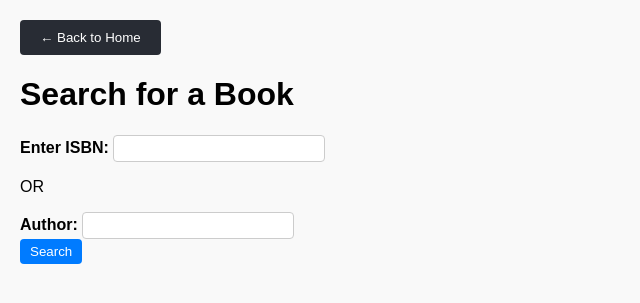
After one commit to JesseNielsen/AV-Solutions_Engineer_Test, a Django app: page /get-book/ in a window 1280 px wide. The commit adds this page. Shown: the top 303 px of the page, without its empty margins (0-640 px from the left). Run offline with Django 5.2, Linux system fonts and the light colour scheme.

Commit message:
Added functionality for the back button, get books, update books price and stock, get top 5 expensive books, delete book, and delete all books. The update and delete functions run into errors and need to be updated.

```diff
--- a/hello_world/core/views.py
+++ b/hello_world/core/views.py
@@ -49,7 +49,8 @@ def add_book(request):
                 price=request.POST['price'],
                 stock_quantity=request.POST['stock_quantity']
             )
-            return redirect('add_book')
+            # return redirect('add_book')
+            return redirect('index/home')
     else:
         return render(request, 'add_book.html')
 
@@ -57,8 +58,84 @@ def add_book(request):
 #TO-DO - Write a function to retrieve the details of an individual book.
 #`GET /books/<isbn>` - Retrieve book details.
 
+def get_book(request):
+    book = None
+    if request.method == 'POST':
+        isbn = request.POST.get('isbn')
+        if isbn:
+            try:
+                book = Book.objects.get(isbn=isbn)
+            except Book.DoesNotExist:
+                book = None
+
+        author = request.POST.get('author')
+        if author:
+            try:
+                book = Book.objects.get(author=author)
+            except Book.DoesNotExist:
+                book = None
+    return render(request, 'get_book.html', {'book': book})
+
+
 #TO-DO - Write a function to update the quantity of a book in stock.
 #`PUT /books/<isbn>` - Update stock quantity.
 
+def update_quantity(request):
+    if request.method == 'POST':
+        # Get the new stock quantity from the form or request data
+        new_quantity = request.POST.get('stock_quantity')
+
+        # Retrieve the book by its ISBN
+        isbn = request.POST.get('isbn')
+        book = Book.objects.get(isbn=isbn)
+
+        # # Validate and update the stock quantity
+        # try:
+        #     new_quantity = new_quantity
+        #     if new_quantity < 0:
+        #         raise ValueError("Stock quantity cannot be negative.")
+        # except ValueError:
+        #     return JsonResponse({'error': 'Invalid quantity. Please enter a valid number.'}, status=400)
+
+        # # Update the stock quantity
+        # book.stock_quantity = new_quantity
+        # book.save()
+
+        # return JsonResponse({
+        #     'message': 'Stock quantity updated successfully.',
+        #     'new_stock_quantity': book.stock_quantity
+        # })
+
+    return render(request, 'get_book.html', {'book': book})
+    # return render(request, 'update_quantity.html', {'book': book})
+
 #TO-DO - Write a function to delete a book from the library.
 #`DELETE /books/<isbn>` - Delete a book.
+
+def delete_book(request, isbn):
+    book = None
+    if request.method == 'POST':
+        # isbn = request.POST.get('isbn')
+        if isbn:
+            try:
+                book = Book.objects.get(isbn=isbn)
+                book.delete();
+            except Book.DoesNotExist:
+                book = None
+
+    return redirect('index')
+
+def delete_books_with_zero_stock(request):
+    if request.method == 'POST':
+        # Filter and delete books with zero stock
+        books_to_delete = Book.objects.filter(stock_quantity=0)
+        count_deleted, _ = books_to_delete.delete()
+
+        return JsonResponse({'message': f'{count_deleted} books deleted.'}, status=200)
+
+    return JsonResponse({'error': 'Invalid request method'}, status=400)
+
+def top_5_expensive_books(request):
+    # Query to get the top 5 most expensive books
+    books = Book.objects.order_by('-price')[:5]
+    return render(request, 'top_5_expensive_books.html', {'books': books})
--- /dev/null
+++ b/hello_world/templates/get_book.html
@@ -0,0 +1,134 @@
+<!DOCTYPE html>
+<html>
+<head>
+    <title>Get Book By ISBN</title>
+    <style>
+        body {
+            font-family: Arial, sans-serif;
+            margin: 20px;
+            background-color: #f9f9f9;
+        }
+
+        h2 {
+            color: #333;
+        }
+
+        form {
+            margin-bottom: 20px;
+        }
+
+        label {
+            font-weight: bold;
+        }
+
+        input[type="text"] {
+            width: 200px;
+            padding: 5px;
+            margin-right: 10px;
+            border: 1px solid #ccc;
+            border-radius: 4px;
+        }
+
+        button {
+            padding: 5px 10px;
+            background-color: #007BFF;
+            color: white;
+            border: none;
+            border-radius: 4px;
+            cursor: pointer;
+        }
+
+        button:hover {
+            background-color: #0056b3;
+        }
+
+        .book-info, .update {
+            margin-top: 20px;
+            background-color: #fff;
+            padding: 20px;
+            border: 1px solid #ddd;
+            border-radius: 8px;
+        }
+
+        .book-info p, .update p {
+            margin: 0 0 10px;
+        }
+
+        .error {
+            color: red;
+            font-weight: bold;
+        }
+    </style>
+</head>
+<body>
+    <button class="button" onclick="window.location.href='{% url 'index/home' %}'">← Back to Home</button>
+
+    <h1>Search for a Book</h1>
+
+    <!-- Form to input ISBN -->
+    <form method="POST">
+        {% csrf_token %}
+        <label for="isbn">Enter ISBN:</label>
+        <input type="text" id="isbn" name="isbn"><br>
+        <p>OR</p>
+        <label for="author">Author:</label>
+        <input type="text" id="author" name="author"><br>
+        <button type="submit" >Search</button>
+    </form>
+
+    <!-- Display book details if a book is found -->
+    {% if book %}
+        <div class="book-info">
+            <h3>Book Information:</h3>
+            <p><strong>Title:</strong> {{ book.title }}</p>
+            <p><strong>Author:</strong> {{ book.author }}</p>
+            <p><strong>Published Date:</strong> {{ book.published_date }}</p>
+            <p><strong>ISBN:</strong> {{ book.isbn }}</p>
+            <p><strong>Price:</strong> ${{ book.price }}</p>
+            <p><strong>Stock Quantity:</strong> {{ book.stock_quantity }}</p>
+        </div>
+        <h2>Update</h2>
+        <div class="update">
+        <form method="POST" action="{% url 'update_quantity' %}">
+            {% csrf_token %}
+            <label for="isbn">ISBN:</label>
+            <input type="text" id="isbn" name="isbn" required disabled value="{{ book.isbn }}"><br>
+            <label for="stock_quantity">New Stock Quantity:</label>
+            <input type="number" id="stock_quantity" name="stock_quantity" min="0" value="{{ book.stock_quantity }}" required><br>
+            <label for="price">New Price ($):</label>
+            <input type="number" step="0.01" id="price" name="price" value="{{ book.price }}"><br>
+            <button type="submit">Update</button>
+        </form>
+
+        <h2>Update</h2>
+        <div class="update">
+        <form method="POST" action="{% url 'update_quantity' %}">
+            {% csrf_token %}
+            <label for="isbn">ISBN:</label>
+            <input type="text" id="isbn" name="isbn" required disabled value="{{ book.isbn }}"><br>
+            <label for="stock_quantity">New Stock Quantity:</label>
+            <input type="number" id="stock_quantity" name="stock_quantity" min="0" value="{{ book.stock_quantity }}" required><br>
+            <label for="price">New Price ($):</label>
+            <input type="number" step="0.01" id="price" name="price" value="{{ book.price }}"><br>
+            <button type="submit">Update</button>
+        </form>
+    </div>
+    {% elif book is not None %}
+        <p class="error">No book found with that ISBN.</p>
+    {% endif %}
+
+
+</body>
+</html>
+
+<style>
+.button {
+    display: inline-block;
+    padding: 10px 20px;
+    background-color: #282c34;
+    color: white;
+    text-align: center;
+    text-decoration: none;
+    border-radius: 4px;
+}
+</style>
--- a/hello_world/urls.py
+++ b/hello_world/urls.py
@@ -24,10 +24,15 @@ from hello_world.core import views as core_views
 
 
 urlpatterns = [
-    path("", core_views.index),
+    path("", core_views.index, name="index/home"),
     path("admin/", admin.site.urls),
     path("__reload__/", include("django_browser_reload.urls")),
-    path("add-book", core_views.add_book, name="add_book")
+    path("add-book", core_views.add_book, name="add_book"),
+    path('get-book/', core_views.get_book, name="get_book"),
+    path('update-quantity/', core_views.update_quantity, name="update_quantity"),
+    path('top-5-expensive-books/', core_views.top_5_expensive_books, name='top_5_expensive_books'),
+    path('delete-zero-stock-books/', core_views.delete_books_with_zero_stock, name='delete_books_with_zero_stock'),
+    path('delete-book/<str:isbn>/', core_views.delete_book, name='delete_book')
 ]
 if settings.DEBUG:
     urlpatterns += static(settings.MEDIA_URL, document_root=settings.MEDIA_ROOT)
```
Also changed, not shown: hello_world/static/main.css (+8 -0 lines), hello_world/templates/add_book.html (+15 -0 lines), hello_world/templates/index.html (+30 -1 lines), hello_world/templates/top_5_expensive_books.html (added, +76 -0 lines), hello_world/templates/update_quantity.html (added, +20 -0 lines).
